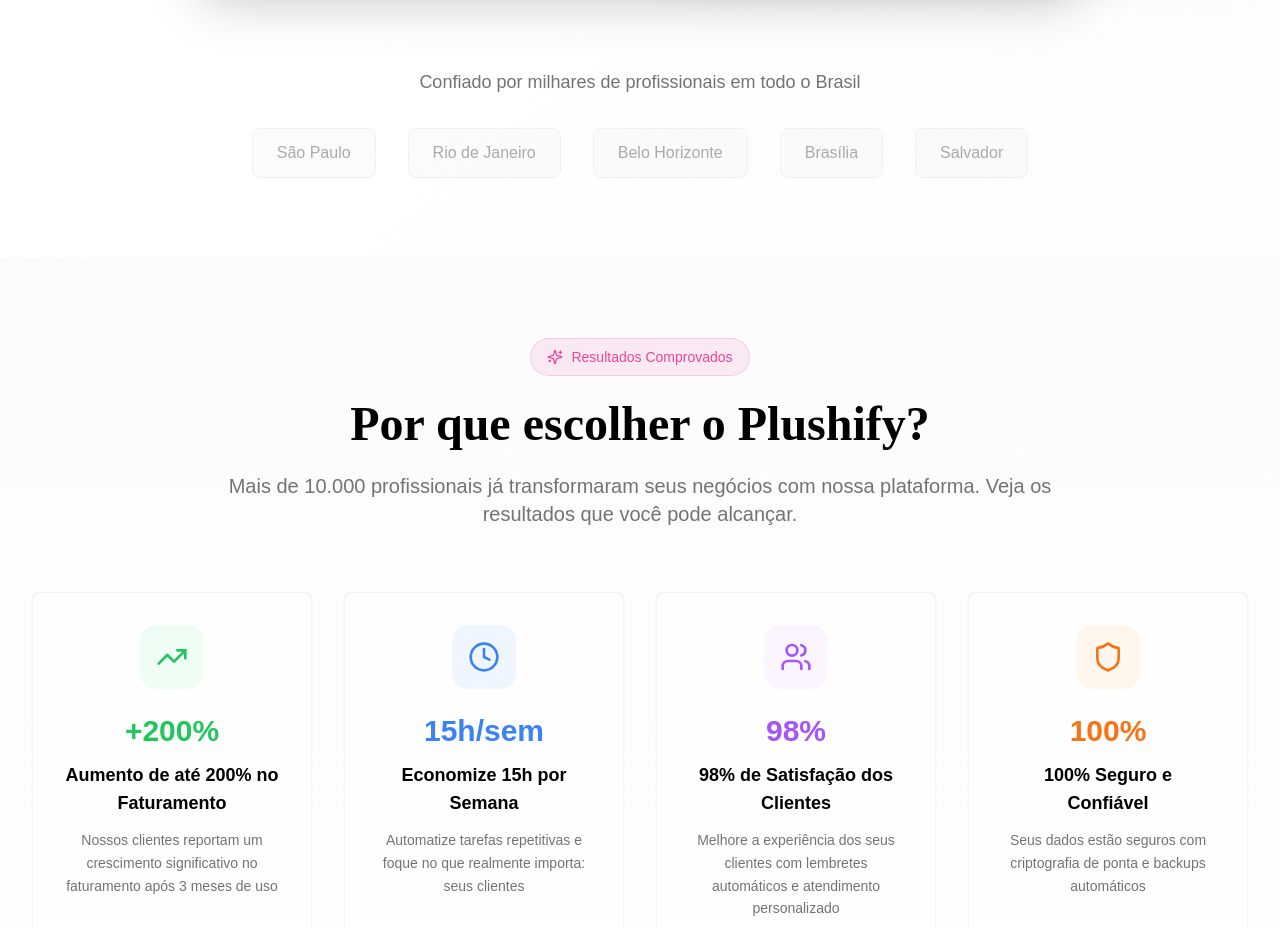
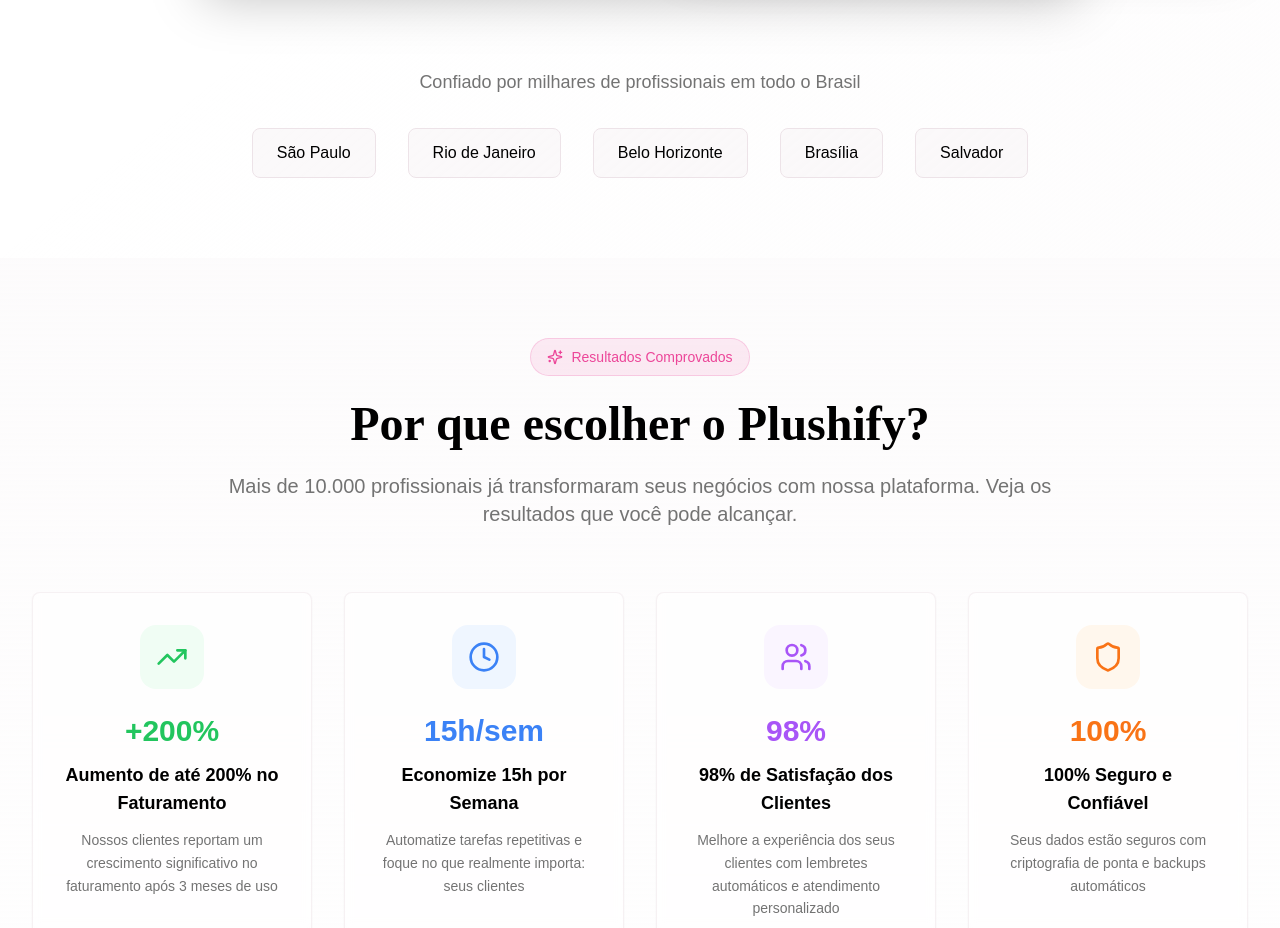
Before and after one commit to deividicoradi/plushify-aesthetic-hub, a React (Vite) app: page / in a window 1280 px wide. Shown: the part 800-1728 px from the top of the page. Built offline with nearby package versions, Linux system fonts and the light colour scheme; no server answers.

Commit message:
Changes
Co-authored-by: deividicoradi <89983660+deividicoradi@users.noreply.github.com>

```diff
--- a/src/components/Hero.tsx
+++ b/src/components/Hero.tsx
@@ -190,9 +190,9 @@ const Hero = () => {
         {/* Trust Indicators */}
         <div className="mt-20 text-center">
           <p className="text-muted-foreground mb-8 text-lg">Confiado por milhares de profissionais em todo o Brasil</p>
-          <div className="flex flex-wrap justify-center items-center gap-8 opacity-60">
+          <div className="flex flex-wrap justify-center items-center gap-8">
             {["São Paulo", "Rio de Janeiro", "Belo Horizonte", "Brasília", "Salvador"].map((city, index) => (
-              <div key={index} className="px-6 py-3 bg-muted/50 rounded-lg border text-muted-foreground font-medium">
+              <div key={index} className="px-6 py-3 bg-muted/50 rounded-lg border text-foreground font-medium">
                 {city}
               </div>
             ))}
```
